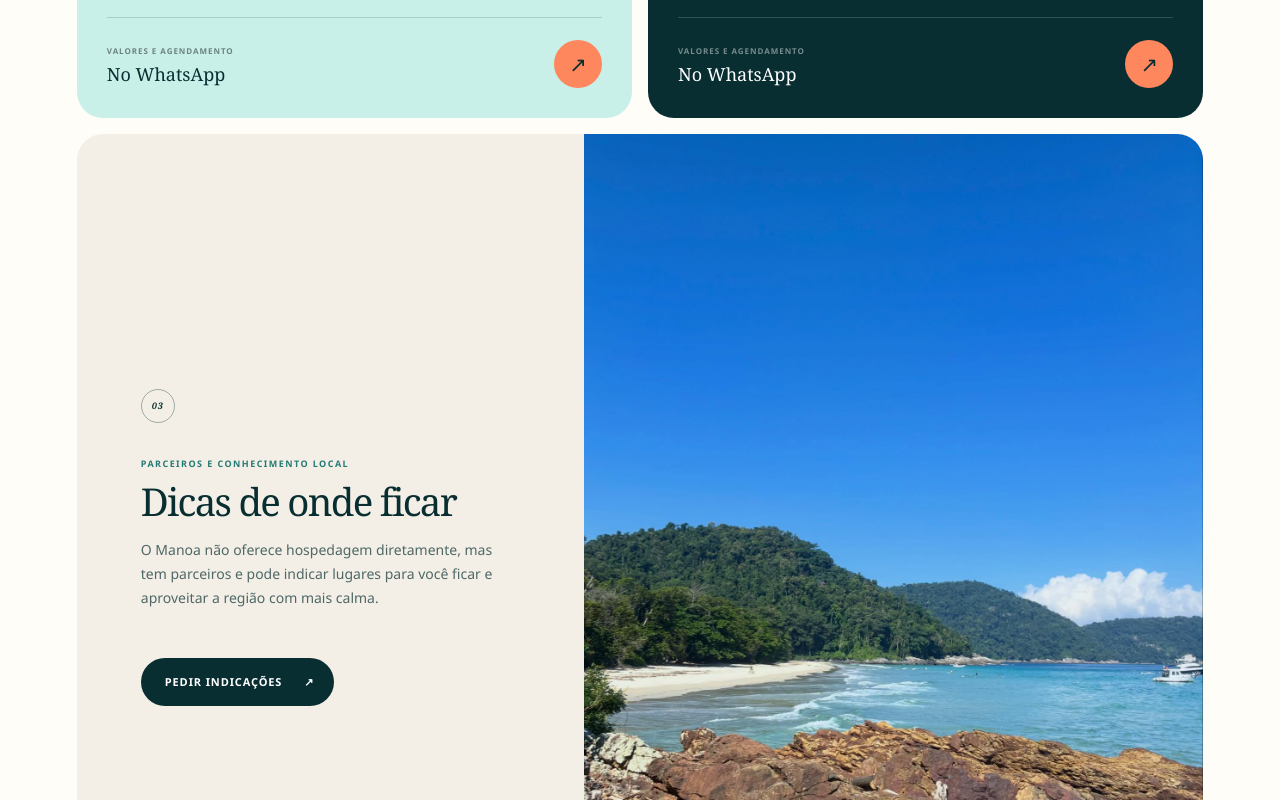
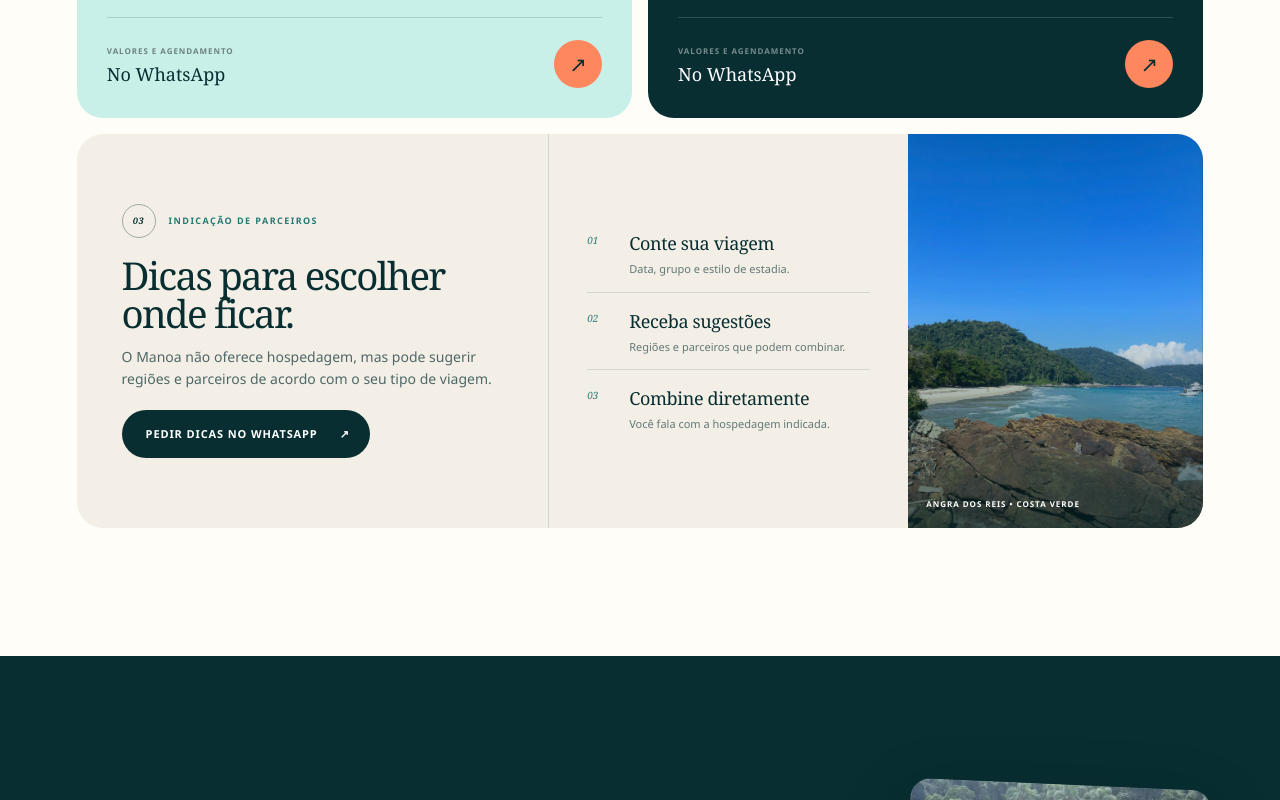
Before and after one commit to Judice007/manoatour, a Next.js app: page / in a window 1280 px wide. Shown: the part 1880-2680 px from the top of the page. Built offline with nearby package versions, Linux system fonts and the light colour scheme.

Commit message:
Compact partner recommendations section

```diff
--- a/app/globals.css
+++ b/app/globals.css
@@ -113,12 +113,24 @@ h1 em, h2 em { color: var(--coral); font-weight: 400; }
 .tour-card__footer strong { font-family: var(--serif); font-size: 18px; font-weight: 500; }
 .circle-link { display: grid; place-items: center; width: 48px; height: 48px; border-radius: 50%; background: var(--coral); color: var(--ink); font-size: 21px; transition: transform .25s ease; }
 .circle-link:hover, .circle-link:focus-visible { transform: rotate(9deg) scale(1.06); }
-.stay-card { grid-column: 1 / -1; min-height: 390px; display: grid; grid-template-columns: .9fr 1.1fr; overflow: hidden; border-radius: 26px; background: var(--sand); }
-.stay-card__copy { position: relative; padding: clamp(36px, 5vw, 70px); display: flex; flex-direction: column; justify-content: center; }
-.stay-card__copy .tour-card__index { position: static; margin-bottom: 34px; border-color: rgba(8,46,49,.35); color: var(--ink); }
-.stay-card__copy .button { margin-top: 26px; }
-.stay-card__image { min-height: 390px; overflow: hidden; }
+.stay-card { grid-column: 1 / -1; display: grid; grid-template-columns: 1.15fr .88fr .72fr; overflow: hidden; border-radius: 26px; background: var(--sand); }
+.stay-card__copy { position: relative; padding: clamp(30px, 3.5vw, 48px); display: flex; flex-direction: column; justify-content: center; }
+.stay-card__heading { display: flex; align-items: center; gap: 13px; margin-bottom: 18px; }
+.stay-card__heading .tour-type { margin: 0; }
+.stay-card__copy .tour-card__index { position: static; flex: 0 0 auto; border-color: rgba(8,46,49,.35); color: var(--ink); }
+.stay-card__copy > p:not(.tour-type) { margin: 14px 0 20px; line-height: 1.55; }
+.stay-card__copy .button { align-self: flex-start; }
+.stay-card__steps { margin: 0; padding: 30px clamp(24px, 3vw, 42px); display: grid; align-content: center; gap: 0; list-style: none; border-left: 1px solid rgba(8,46,49,.13); }
+.stay-card__steps li { display: grid; grid-template-columns: 30px 1fr; gap: 12px; padding: 15px 0; border-bottom: 1px solid rgba(8,46,49,.13); }
+.stay-card__steps li:last-child { border-bottom: 0; }
+.stay-card__steps li > span { padding-top: 3px; color: #247a75; font-family: var(--serif); font-size: 10px; font-style: italic; }
+.stay-card__steps div { display: flex; flex-direction: column; gap: 4px; }
+.stay-card__steps strong { font-family: var(--serif); font-size: 18px; font-weight: 500; letter-spacing: -.02em; }
+.stay-card__steps small { color: rgba(8,46,49,.62); font-size: 11px; line-height: 1.4; }
+.stay-card__image { position: relative; min-height: 290px; overflow: hidden; }
 .stay-card__image img { transition: transform .8s ease; }
+.stay-card__image::after { content: ""; position: absolute; inset: 45% 0 0; background: linear-gradient(transparent, rgba(4,35,38,.72)); }
+.stay-card__image > span { position: absolute; z-index: 1; left: 18px; right: 18px; bottom: 18px; color: #fff; font-size: 8px; font-weight: 900; letter-spacing: .12em; line-height: 1.5; text-transform: uppercase; }
 .stay-card:hover .stay-card__image img { transform: scale(1.045); }
 
 .destination-section { padding: clamp(90px, 10vw, 150px) clamp(24px, 6vw, 96px); background: var(--ink); color: #fff; display: grid; grid-template-columns: .8fr 1.2fr; gap: clamp(50px, 8vw, 130px); align-items: center; overflow: hidden; }
@@ -238,8 +250,9 @@ footer > div { justify-self: end; display: flex; gap: 24px; font-size: 9px; font
   .tour-card__image { height: 390px; }
   .tour-card__content { padding: 25px 22px; }
   .stay-card { grid-column: auto; grid-template-columns: 1fr; border-radius: 20px; }
-  .stay-card__copy { padding: 42px 22px; }
-  .stay-card__image { min-height: 340px; }
+  .stay-card__copy { padding: 34px 22px 26px; }
+  .stay-card__steps { padding: 0 22px 22px; border-left: 0; }
+  .stay-card__image { min-height: 230px; }
   .destination-section { padding: 86px 20px; gap: 54px; }
   .destination-collage { min-height: 650px; }
   .destination--one { top: 0; width: 56%; height: 390px; }
--- a/app/page.tsx
+++ b/app/page.tsx
@@ -157,13 +157,23 @@ export default function Home() {
 
           <article className="stay-card" id="onde-ficar">
             <div className="stay-card__copy">
-              <span className="tour-card__index">03</span>
-              <p className="tour-type">Parceiros e conhecimento local</p>
-              <h3>Dicas de onde ficar</h3>
-              <p>O Manoa não oferece hospedagem diretamente, mas tem parceiros e pode indicar lugares para você ficar e aproveitar a região com mais calma.</p>
-              <a className="button button--dark" href={contactUrl} target="_blank" rel="noreferrer">Pedir indicações <span aria-hidden="true">↗</span></a>
+              <div className="stay-card__heading">
+                <span className="tour-card__index">03</span>
+                <p className="tour-type">Indicação de parceiros</p>
+              </div>
+              <h3>Dicas para escolher onde ficar.</h3>
+              <p>O Manoa não oferece hospedagem, mas pode sugerir regiões e parceiros de acordo com o seu tipo de viagem.</p>
+              <a className="button button--dark" href={contactUrl} target="_blank" rel="noreferrer">Pedir dicas no WhatsApp <span aria-hidden="true">↗</span></a>
             </div>
-            <div className="stay-card__image"><img src="/praia-ilha-grande.jpg" alt="Praia cercada pela Mata Atlântica em Ilha Grande" /></div>
+            <ol className="stay-card__steps" aria-label="Como pedir uma indicação de hospedagem">
+              <li><span>01</span><div><strong>Conte sua viagem</strong><small>Data, grupo e estilo de estadia.</small></div></li>
+              <li><span>02</span><div><strong>Receba sugestões</strong><small>Regiões e parceiros que podem combinar.</small></div></li>
+              <li><span>03</span><div><strong>Combine diretamente</strong><small>Você fala com a hospedagem indicada.</small></div></li>
+            </ol>
+            <div className="stay-card__image">
+              <img src="/praia-ilha-grande.jpg" alt="Praia cercada pela Mata Atlântica em Ilha Grande" />
+              <span>Angra dos Reis • Costa Verde</span>
+            </div>
           </article>
         </div>
       </section>
```
Also changed, not shown: 1 other file (tests, documents, lock files or other folders).
